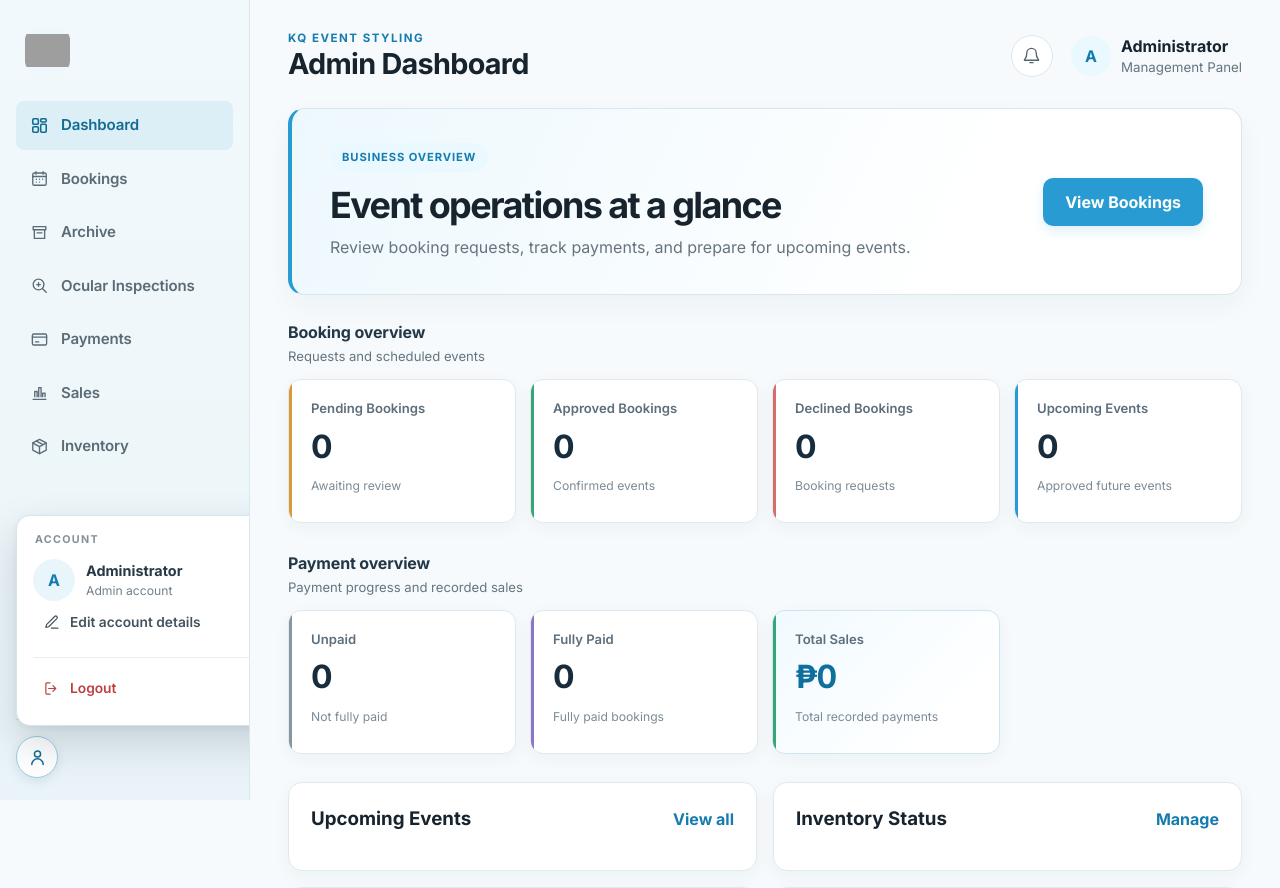
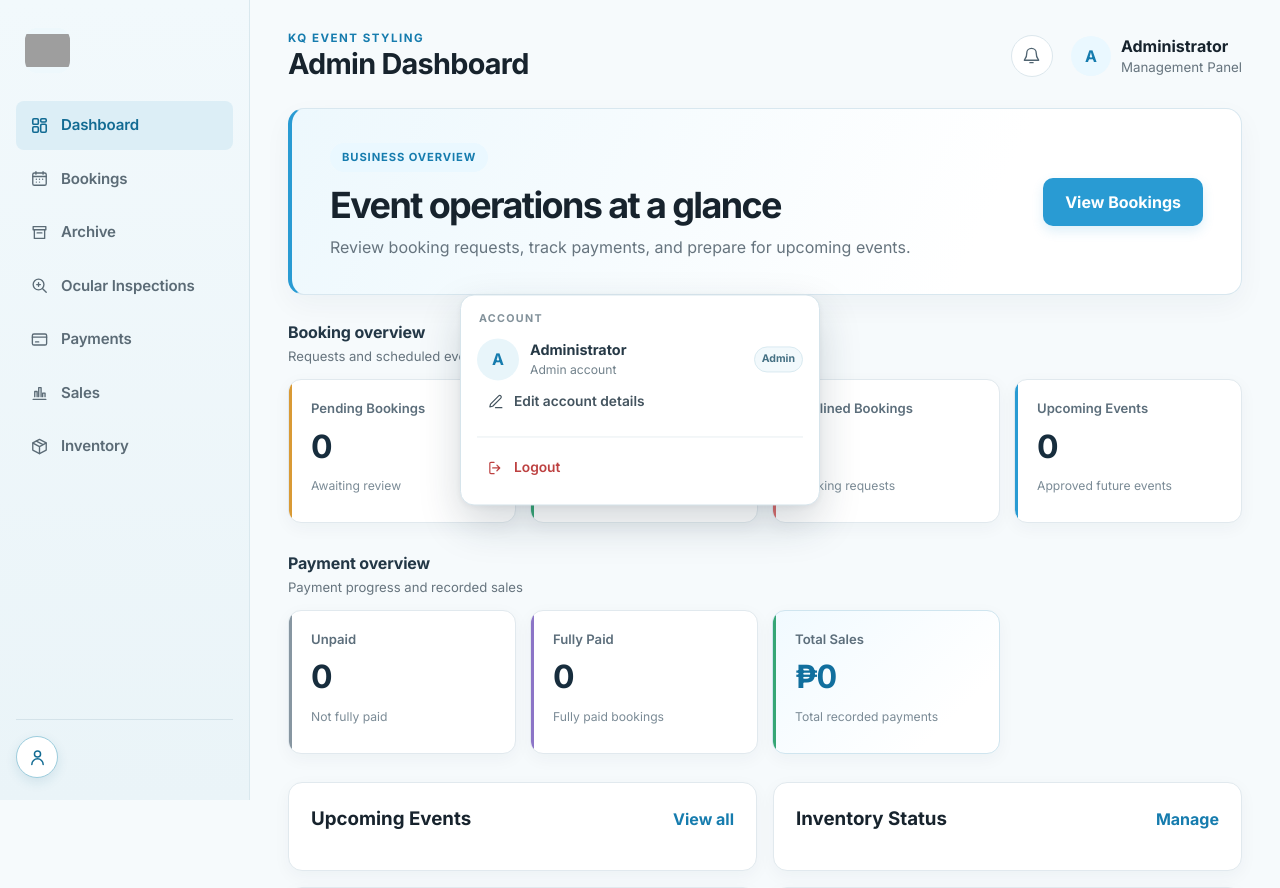
Before and after one commit to Nas0509/KQ-EventStyling, a PHP site: page /admin.html in a window 1280 px wide, after a click on "Profile and account settings". Shown: the top 888 px of the page. Run offline with PHP 8.4, Linux system fonts and the light colour scheme; some libraries are stand-ins or nearby versions; grey boxes are pictures that could not be loaded.

Commit message:
Center admin account menu on all screens

```diff
--- a/public/admin.html
+++ b/public/admin.html
@@ -4,6 +4,7 @@
 <head>
 
     <meta charset="UTF-8">
+    <link rel="icon" type="image/png" href="kqlogo.png?v=20261103">
 
     <!-- IMPORTANT FOR MOBILE RESPONSIVENESS -->
     <meta name="viewport"
@@ -13,7 +14,7 @@
 
     <!-- ?v=4 forces browser to load the latest CSS -->
     <link rel="stylesheet"
-          href="css/admin.css?v=20261105-admin-payment-mobile-fix">
+          href="css/admin.css?v=20261105-account-menu-centered-1">
 
 </head>
 
@@ -720,6 +721,7 @@
                 <select id="paymentStatusFilter" aria-label="Filter payments by status">
                     <option value="ALL">All Payment Statuses</option>
                     <option value="UNPAID">Unpaid</option>
+                    <option value="PARTIAL">Partially Paid</option>
                     <option value="PAID">Fully Paid</option>
                 </select>
             </div>
@@ -1102,7 +1104,7 @@
     </main>
 
 
-    <div id="bookingActionsPopover" class="booking-actions-popover" popover="auto" role="menu" aria-label="Admin actions"></div>
+    <div id="bookingActionsPopover" class="booking-actions-popover" popover="manual" role="menu" aria-label="Admin actions"></div>
 
     <!-- =====================================================
          MODAL
@@ -1133,7 +1135,7 @@
          SCRIPTS
          ===================================================== -->
 
-    <script src="admin-php.js?v=20261103-inventory-three-dot-actions-1"></script>
+    <script src="admin-php.js?v=20261105-account-menu-anchor-1"></script>
 
 
 </body>
--- a/public/css/admin.css
+++ b/public/css/admin.css
@@ -2228,12 +2228,15 @@ tbody tr:hover {
 .sidebar-settings-button svg { width: 21px; height: 21px; fill: none; stroke: currentColor; stroke-width: 1.7; stroke-linecap: round; stroke-linejoin: round; }
 .sidebar-account-menu[hidden] { display: none !important; }
 .sidebar-account-menu {
-    position: absolute;
-    z-index: 40;
-    left: 0;
-    top: auto;
-    bottom: calc(100% + 10px);
-    width: min(320px, calc(100vw - 24px));
+    position: fixed;
+    z-index: 10000;
+    left: 50%;
+    top: 50%;
+    bottom: auto;
+    transform: translate(-50%, -50%);
+    width: min(360px, calc(100vw - 24px));
+    max-height: calc(100dvh - 24px);
+    overflow: auto;
     box-sizing: border-box;
     padding: 16px;
     border: 1px solid #d6e4eb;
```
